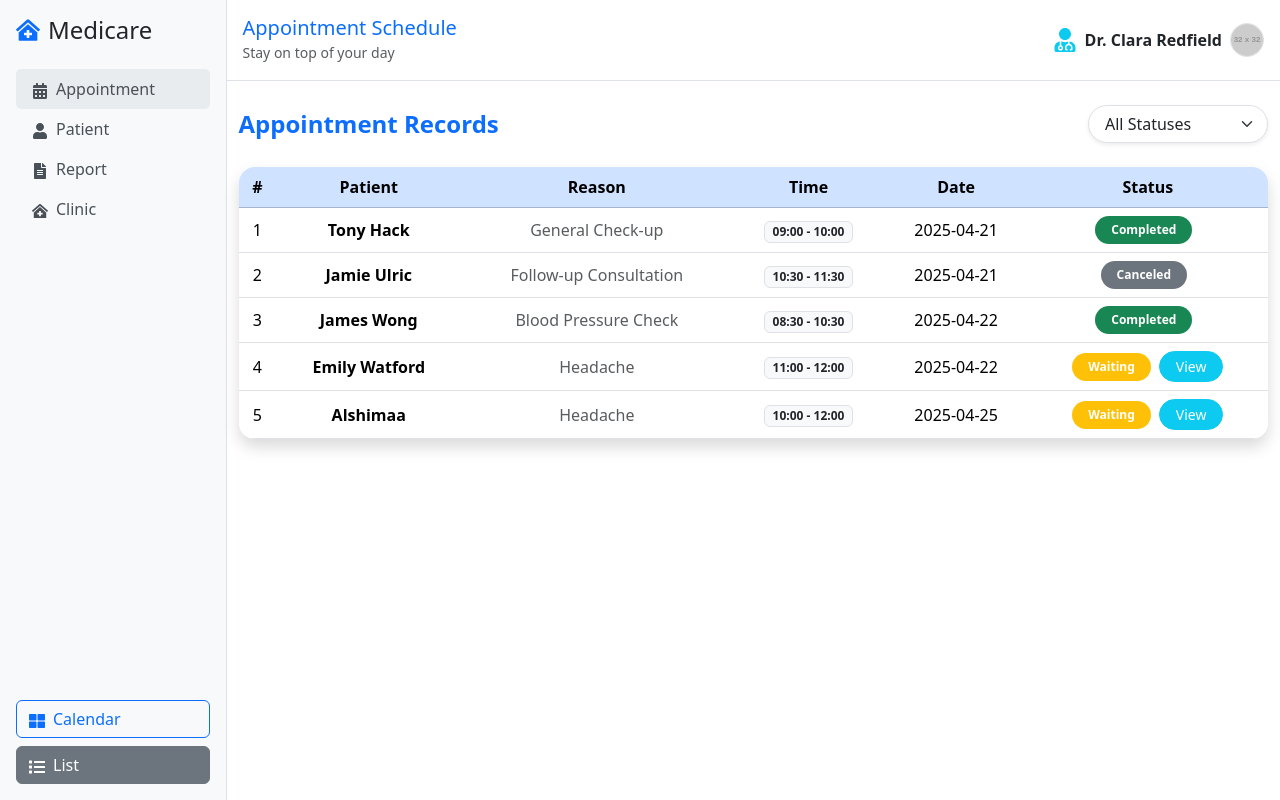
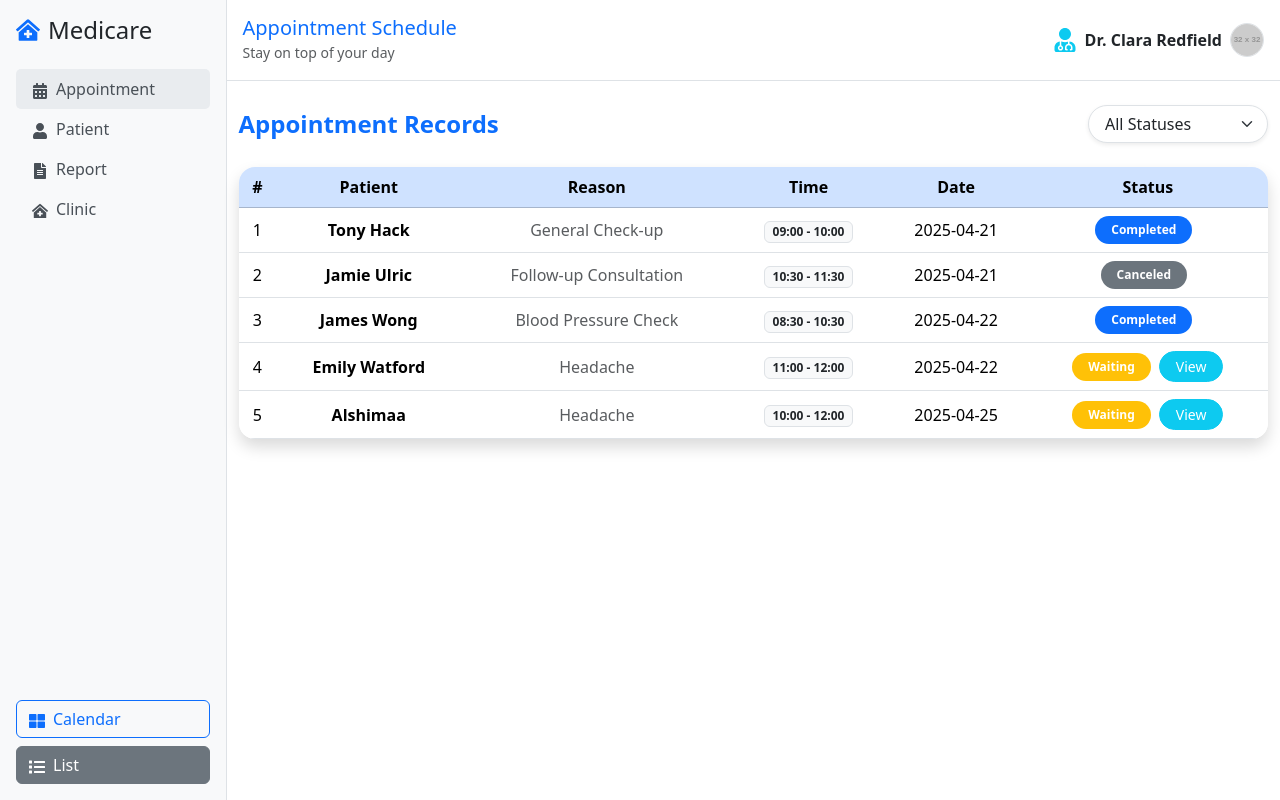
Before and after one commit to Esraa-mohamed1/react-medical-site, a React (Create React App) app in the folder mental-health-supporter/: page / in a window 1280 px wide. Both pictures are taken after a click on the button "List". Built offline with nearby package versions, Linux system fonts and the light colour scheme.

Commit message:
handel when there isnt any record in filter

```diff
--- a/mental-health-supporter/src/components/AppointmentPage/AppointmentList.js
+++ b/mental-health-supporter/src/components/AppointmentPage/AppointmentList.js
@@ -18,11 +18,11 @@ export default function AppointmentList() {
     const uniqueIds = new Set(ids);
 
     if (ids.length !== uniqueIds.size) {
-      console.error('Warning: Duplicate appointment IDs found! This will cause update issues.');
+      console.error('Warning: Duplicate appointment IDs found! Assigning new unique IDs.');
       // Assign new unique IDs if duplicates exist
       const fixedAppointments = appointmentData.map((appt, index) => ({
         ...appt,
-        id: appt.id + '-' + index // Append index to make unique
+        id: `${appt.id}-${index}` // Make ID unique by appending index
       }));
       setAppointments(fixedAppointments);
     } else {
@@ -59,10 +59,10 @@ export default function AppointmentList() {
       );
 
       updateStatus(appt.id, 'Approved');
-      await Swal.fire('Approved!',  'Email sent that approved appointment','success');
+      await Swal.fire('Approved!', 'Email sent.', 'success');
     } catch (err) {
       console.error('Error:', err);
-      await Swal.fire('Error', 'error');
+      await Swal.fire('Error', 'Failed to update appointment.', 'error');
     }
   };
 
@@ -83,7 +83,7 @@ export default function AppointmentList() {
       );
 
       updateStatus(appt.id, 'Rejected');
-      await Swal.fire('Rejected', 'Email sent that reject appointment', 'info');
+      await Swal.fire('Rejected', 'Email sent.', 'info');
     } catch (err) {
       console.error('Error:', err);
       await Swal.fire('Error', 'Failed to update appointment.', 'error');
@@ -122,6 +122,18 @@ export default function AppointmentList() {
     });
   };
 
+  // Function to get status display text
+  const getStatusText = (status) => {
+    switch(status) {
+      case 'Approved': return 'Approved';
+      case 'Rejected': return 'Rejected';
+      case 'Completed': return 'Completed';
+      case 'Canceled': return 'Canceled';
+      case 'Waiting': return 'Waiting';
+      default: return status;
+    }
+  };
+
   return (
     <div className="container py-4">
       <div className="d-flex justify-content-between align-items-center mb-4">
@@ -153,7 +165,8 @@ export default function AppointmentList() {
             </tr>
           </thead>
           <tbody className="text-center">
-            {filteredAppointments.map((appt, index) => (
+            {filteredAppointments.length > 0 ? (
+              filteredAppointments.map((appt, index) => (
                 <tr key={`${appt.id}-${index}`} className="table-row-custom">
                   <td>{index + 1}</td>
                   <td className="fw-semibold">{appt.patient}</td>
@@ -166,12 +179,12 @@ export default function AppointmentList() {
                   <td>{appt.date}</td>
                   <td>
                     <span className={`badge px-3 py-2 text-white rounded-pill me-2
-                    ${appt.status === 'Approved' ? 'bg-primary' :
+                      ${appt.status === 'Approved' ? 'bg-success' :
                         appt.status === 'Rejected' ? 'bg-danger' :
-                      appt.status === 'Completed' ? 'bg-success' :
+                        appt.status === 'Completed' ? 'bg-primary' :
                         appt.status === 'Canceled' ? 'bg-secondary' :
                         appt.status === 'Waiting' ? 'bg-warning text-dark' : 'bg-light text-dark'}`}>
-                    {appt.status}
+                      {getStatusText(appt.status)}
                     </span>
                     {appt.status === 'Waiting' && (
                       <button
@@ -183,7 +196,22 @@ export default function AppointmentList() {
                     )}
                   </td>
                 </tr>
-            ))}
+              ))
+            ) : (
+              <tr>
+                <td colSpan="6" className="text-center py-5">
+                  <div className="d-flex flex-column align-items-center">
+                    <i className="bi bi-calendar-x fs-1 text-muted mb-3"></i>
+                    <h5 className="text-muted">No appointments found</h5>
+                    <p className="text-muted">
+                      {statusFilter === 'All'
+                        ? "There are currently no appointments in the system."
+                        : `There are no ${getStatusText(statusFilter).toLowerCase()} appointments.`}
+                    </p>
+                  </div>
+                </td>
+              </tr>
+            )}
           </tbody>
         </table>
       </div>
```
Lines whose indentation alone changed are shown as unchanged.
